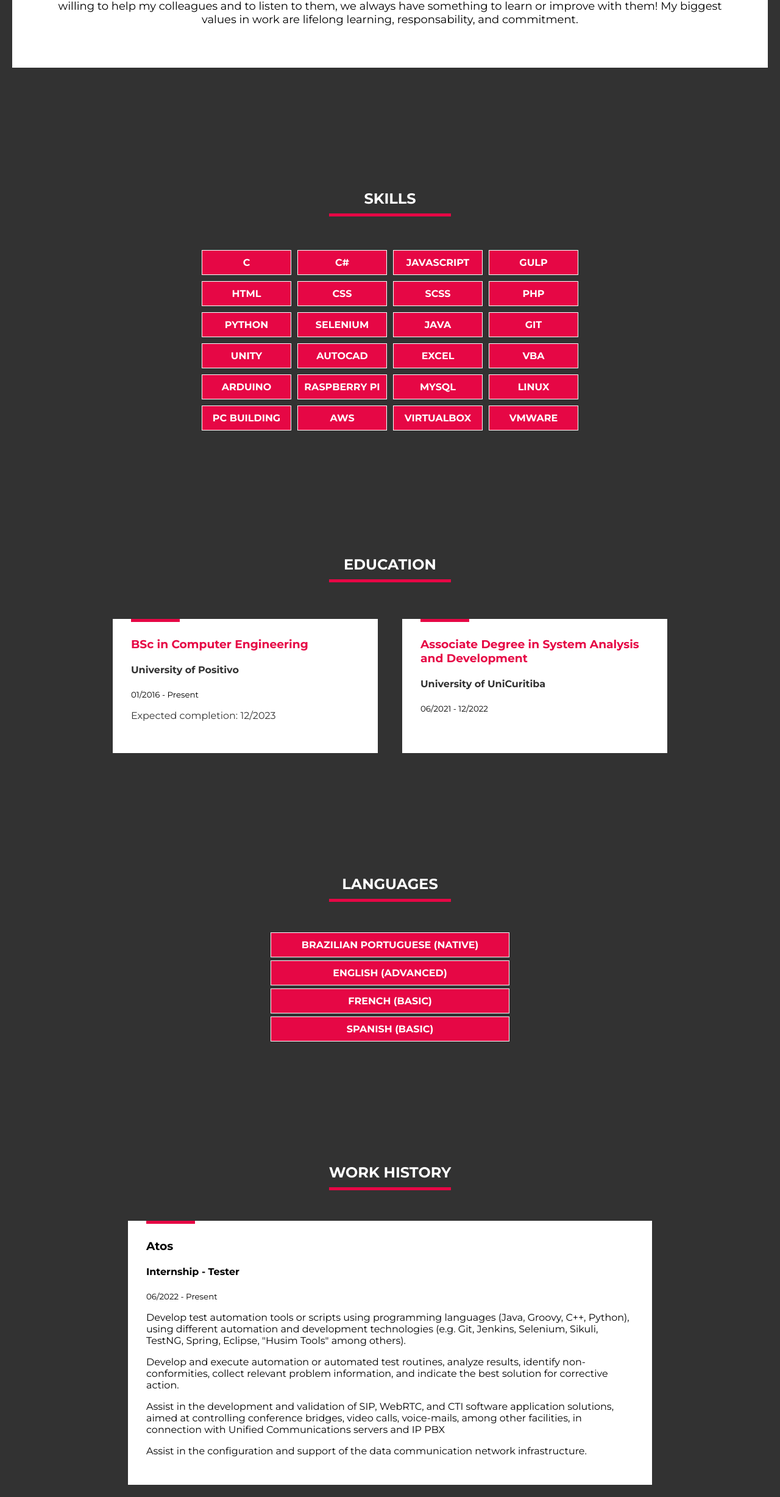
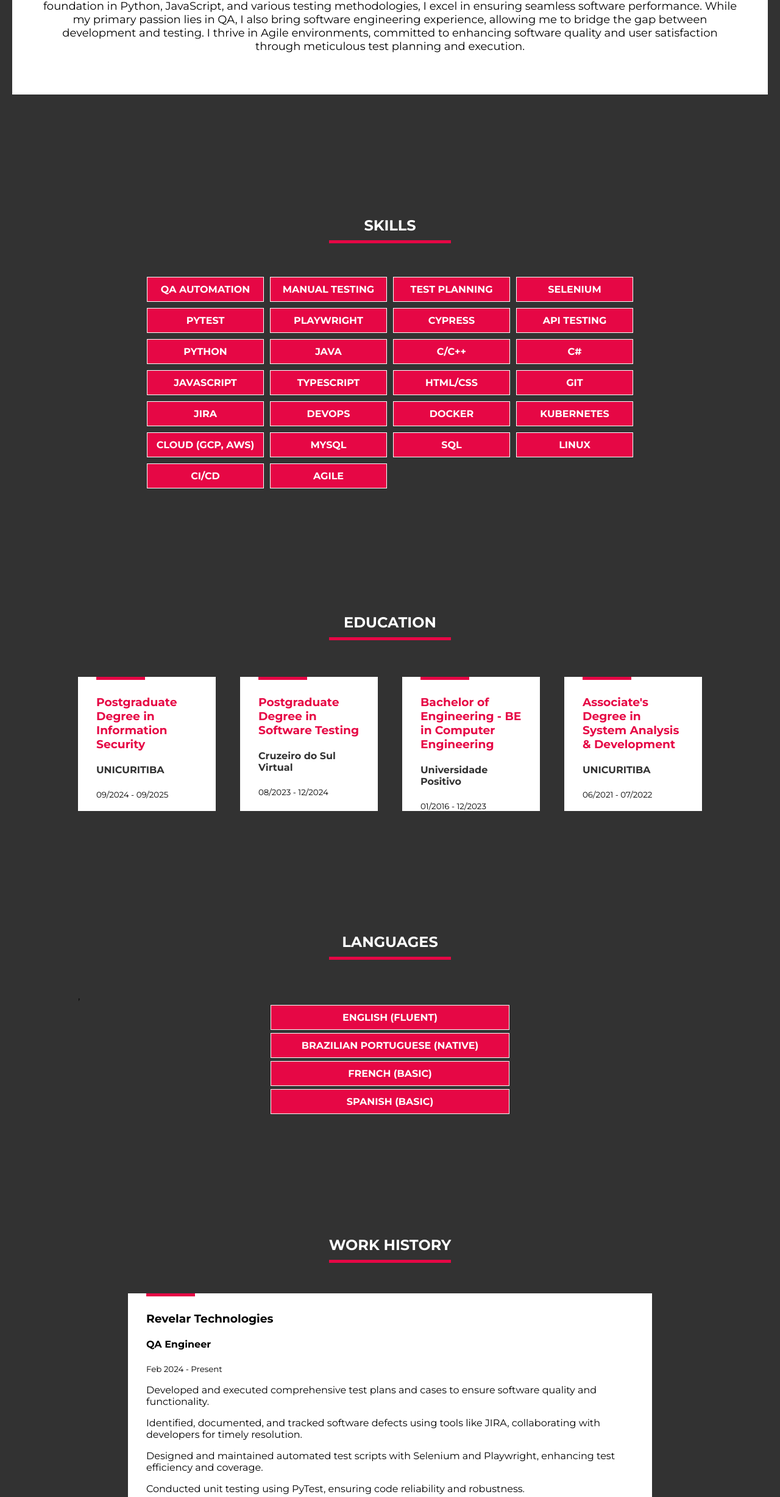
Before and after one commit to rafael-branco/portifolio, a plain HTML site: page index.html in a window 1280 px wide. Shown: the part 986-3441 px from the top of the page at 61% size. Drawn offline with Linux system fonts and the light colour scheme.

Commit message:
Add experiences, skills, and education.

```diff
--- a/JavaScript/script.js
+++ b/JavaScript/script.js
@@ -8,13 +8,14 @@ function currentAge() {
     let myBirthday = new Date("1998-06-23");
     let currentDate = new Date();
 
-    let differenceDate = currentDate - myBirthday;
+    let years = currentDate.getFullYear() - myBirthday.getFullYear();
 
-    var day = 1000 * 60 * 60 * 24;
-
-    let days = Math.floor(differenceDate / day);
-    let months = Math.floor(days / 31);
-    let years = Math.floor(months / 12);
+    if (
+        currentDate.getMonth() < myBirthday.getMonth() ||
+        (currentDate.getMonth() === myBirthday.getMonth() && currentDate.getDate() < myBirthday.getDate())
+    ) {
+        years--;
+    }
 
     return years;
 }
--- a/SCSS/styles.scss
+++ b/SCSS/styles.scss
@@ -166,16 +166,15 @@ body {
 
             background-color: $red;
 
-            width: 125px;
+            width: 170px;
             @media (max-width: 991px) {
-                max-width: 400px;
+                width: 140px;
+                font-size: smaller;
             }
             margin: 5px;
             font-weight: bold;
 
             border: 1px solid $white;
-
-
 
             padding: 10px;
             text-align: center;
--- a/index.html
+++ b/index.html
@@ -33,11 +33,15 @@
 
         <div class="about-me">
             <p>
-                Hi! I'm Rafael Branco, I'm a <span class="developer-word">developer</span>! I live in Curitiba-PR (Brazil) and I'm <span id="my-age"></span> years old.
-                I consider myself a very disciplined and hard-working person to accomplish tasks and achieve goals!
-                I am a team player, I like to collaborate with the team.
-                I'm always willing to help my colleagues and to listen to them, we always have something to learn or improve with them!
-                My biggest values in work are lifelong learning, responsability, and commitment.
+
+                Hello! I'm <span class="developer-word">Rafael Branco</span>, a dedicated <strong>QA Engineer</strong>
+                with a strong focus on delivering high-quality
+                software solutions through comprehensive testing and automation. With expertise in tools like Selenium,
+                Playwright, and WebDriverIO, and a solid foundation in Python, JavaScript, and various testing
+                methodologies, I excel in ensuring seamless software performance. While my primary passion lies in QA, I
+                also bring software engineering experience, allowing me to bridge the gap between development and
+                testing. I thrive in Agile environments, committed to enhancing software quality and user satisfaction
+                through meticulous test planning and execution.
             </p>
 
         </div>
@@ -45,39 +49,40 @@
     </div>
 
     <div class="skills-container">
-        <h2>
-            Skills
-        </h2>
-
+        <h2>Skills</h2>
         <ul class="skills-box">
-            <li class="skill">C</li>
+            <li class="skill">QA Automation</li>
+            <li class="skill">Manual Testing</li>
+            <li class="skill">Test Planning</li>
+            <li class="skill">Selenium</li>
+            <li class="skill">PyTest</li>
+            <li class="skill">Playwright</li>
+            <li class="skill">Cypress</li>
+            <li class="skill">API Testing</li>
+            <li class="skill">Python</li>
+            <li class="skill">Java</li>
+            <li class="skill">C/C++</li>
             <li class="skill">C#</li>
             <li class="skill">JavaScript</li>
-            <li class="skill">Gulp</li>
-            <li class="skill">HTML</li>
-            <li class="skill">CSS</li>
-            <li class="skill">SCSS</li>
-            <li class="skill">PHP</li>
-            <li class="skill">Python</li>
-            <li class="skill">Selenium</li>
-            <li class="skill">Java</li>
+            <li class="skill">TypeScript</li>
+            <li class="skill">HTML/CSS</li>
             <li class="skill">Git</li>
-            <li class="skill">Unity</li>
-            <li class="skill">AutoCAD</li>
-            <li class="skill">Excel</li>
-            <li class="skill">VBA</li>
-            <li class="skill">Arduino</li>
-            <li class="skill">Raspberry Pi</li>
+            <li class="skill">JIRA</li>
+            <li class="skill">DevOps</li>
+            <li class="skill">Docker</li>
+            <li class="skill">Kubernetes</li>
+
+            <li class="skill">Cloud (GCP, AWS)</li>
             <li class="skill">MySQL</li>
+            <li class="skill">SQL</li>
             <li class="skill">Linux</li>
-            <li class="skill">PC Building</li>
-            <li class="skill">AWS</li>
-            <li class="skill">VirtualBox</li>
-            <li class="skill">VMWare</li>
+            <li class="skill">CI/CD</li>
+            <li class="skill">Agile</li>
+        </ul>
+    </div>
 
 
-        </ul>
-    </div>
+
 
 
     <div class="education-container">
@@ -89,18 +94,27 @@
         <div class="education-cards-box">
 
             <div class="education-card">
-                <h3>BSc in Computer Engineering</h3>
-                <h4>University of Positivo</h4>
-                <small>01/2016 - Present</small>
-                <p>
-                    Expected completion: 12/2023
-                </p>
+                <h3>Postgraduate Degree in Information Security</h3>
+                <h4>UNICURITIBA</h4>
+                <small>09/2024 - 09/2025</small>
             </div>
 
             <div class="education-card">
-                <h3>Associate Degree in System Analysis and Development</h3>
-                <h4>University of UniCuritiba</h4>
-                <small>06/2021 - 12/2022</small>
+                <h3>Postgraduate Degree in Software Testing</h3>
+                <h4>Cruzeiro do Sul Virtual</h4>
+                <small>08/2023 - 12/2024</small>
+            </div>
+
+            <div class="education-card">
+                <h3>Bachelor of Engineering - BE in Computer Engineering</h3>
+                <h4>Universidade Positivo</h4>
+                <small>01/2016 - 12/2023</small>
+            </div>
+
+            <div class="education-card">
+                <h3>Associate's Degree in System Analysis & Development</h3>
+                <h4>UNICURITIBA</h4>
+                <small>06/2021 - 07/2022</small>
             </div>
 
 
@@ -116,9 +130,9 @@
             Languages
         </h2>
 
-        <ul class="languages-box">
+        <ul class="languages-box">,
+            <li class="language">English (Fluent)</li>
             <li class="language">Brazilian Portuguese (Native)</li>
-            <li class="language">English (Advanced)</li>
             <li class="language">French (Basic)</li>
             <li class="language">Spanish (Basic)</li>
         </ul>
@@ -129,6 +143,77 @@
         <h2>
             Work History
         </h2>
+
+        <div class="work-box">
+            <h3>Revelar Technologies</h3>
+            <h4>QA Engineer</h4>
+            <small>Feb 2024 - Present</small>
+            <p>
+                Developed and executed comprehensive test plans and cases to ensure software quality and functionality.
+            </p>
+            <p>
+                Identified, documented, and tracked software defects using tools like JIRA, collaborating with
+                developers for timely resolution.
+            </p>
+            <p>
+                Designed and maintained automated test scripts with Selenium and Playwright, enhancing test efficiency
+                and coverage.
+            </p>
+            <p>
+                Conducted unit testing using PyTest, ensuring code reliability and robustness.
+            </p>
+            <p>
+                Performed API testing using Postman and PyTest, validating endpoints and ensuring correct data flow.
+            </p>
+            <p>
+                Collaborated with cross-functional teams, including international members, to ensure comprehensive test
+                coverage, actively participating in Agile ceremonies.
+            </p>
+            <p>
+                Created detailed test documentation and provided regular status updates, contributing to transparent and
+                effective communication within the team.
+            </p>
+            <p>
+                Engaged in daily communication with native English speakers, refining cross-cultural collaboration
+                skills and enhancing remote team integration.
+            </p>
+            <p>
+                <strong>Skills:</strong> Selenium, JIRA, Playwright, Python, Agile, API testing, PyTest, Unit testing,
+                Cross-cultural communication.
+            </p>
+        </div>
+
+        <div class="work-box">
+            <h3>Atos</h3>
+            <h4>Application Developer</h4>
+            <small>Jan 2024 - May 2024</small>
+            <small>Remote</small>
+            <p>
+                Developed applications using Python, JavaScript, TypeScript, and Node.js, enhancing system
+                functionalities and integrating new features.
+            </p>
+            <p>
+                Managed tasks and project progress using JIRA/Atlassian, ensuring efficient workflow and communication
+                within the development team.
+            </p>
+            <p>
+                Implemented automated tests to improve code quality and reduce manual testing efforts, leveraging best
+                practices in test automation.
+            </p>
+            <p>
+                Utilized Kubernetes and Docker for container orchestration, and deployed applications on Google Cloud
+                Platform (GCP) to ensure scalability and reliability.
+            </p>
+            <p>
+                Collaborated with cross-functional teams, including daily interactions with native English-speaking
+                stakeholders, enhancing international communication and coordination.
+            </p>
+            <p>
+                Delivered high-quality software solutions in a dynamic, remote environment, demonstrating adaptability
+                and commitment to team goals across diverse cultural settings.
+            </p>
+        </div>
+
 
         <div class="work-box">
             <h3>Atos</h3>
@@ -173,7 +258,8 @@
                 the team, and I took on a leadership responsibility
                 on the team.</p>
 
-            <p>Also, I received a <a href="#my-awards">Honesty Award</a>, as one of the four employees with the best performance
+            <p>Also, I received a <a href="#my-awards">Honesty Award</a>, as one of the four employees with the best
+                performance
                 in the year.</p>
         </div>
 
@@ -231,7 +317,8 @@
                         Honesty Award, as one of the four employees with the best performance in the year.
                     </p>
 
-                    <a target="_blank" href="https://www.linkedin.com/feed/update/urn:li:activity:6879755209808084992/">Link to the
+                    <a target="_blank"
+                        href="https://www.linkedin.com/feed/update/urn:li:activity:6879755209808084992/">Link to the
                         LinkedIn Post</a>
                 </div>
                 <img class="award-photo" src="IMG/honesty_award.jpg">
@@ -252,7 +339,9 @@
 
                 <div class="project-content">
                     <p>
-                    This was my first e-commerce project that I did, it was made in Loja Integrada platform. At the time I was an Intern, and this project was in a final stage, so my job was to fix the CSS and JavaScript bugs.
+                        This was my first e-commerce project that I did, it was made in Loja Integrada platform. At the
+                        time I was an Intern, and this project was in a final stage, so my job was to fix the CSS and
+                        JavaScript bugs.
                     </p>
 
                     <a target="_blank" href="https://www.meugameusado.com.br/">Link to the website</a>
@@ -267,7 +356,9 @@
 
                 <div class="project-content">
                     <p>
-                    This project was made in WordPress. At the time I didn't know how to create WordPress projects, so I had a really good time learning this platform. My responsability was creating some pages with the team.
+                        This project was made in WordPress. At the time I didn't know how to create WordPress projects,
+                        so I had a really good time learning this platform. My responsability was creating some pages
+                        with the team.
                     </p>
                     <a target="_blank" href="https://veeonehealth.com/">Link to the website</a>
                 </div>
@@ -281,7 +372,8 @@
 
                 <div class="project-content">
                     <p>
-                        This is an e-commerce made in Loja Integrada, most of the work was done by me. The tecnologies and languages that I used were: JavaScript, SCSS, HTML, Gulp.
+                        This is an e-commerce made in Loja Integrada, most of the work was done by me. The tecnologies
+                        and languages that I used were: JavaScript, SCSS, HTML, Gulp.
                     </p>
                     <a target="_blank" href="https://www.roupasdabe.com.br/">Link to the website</a>
                 </div>
@@ -373,7 +465,8 @@
 
                 <div class="project-content">
                     <p>
-                        This is a project that I made everything from scratch, and even the UI Design, that I confess that I don't have much knowlodge, so it was a big challenge for me.
+                        This is a project that I made everything from scratch, and even the UI Design, that I confess
+                        that I don't have much knowlodge, so it was a big challenge for me.
                     </p>
 
                 </div>
@@ -423,7 +516,8 @@
 
                 <div class="project-content">
                     <p>
-                        I created this project to learn C# and Unity Game Engine. When I finished this project I published it in "itch.io".
+                        I created this project to learn C# and Unity Game Engine. When I finished this project I
+                        published it in "itch.io".
                     </p>
 
                     <a target="_blank" href="https://rafael-branco.itch.io/survival-caps">Link to Itch.io</a>
@@ -438,7 +532,9 @@
 
                 <div class="project-content">
                     <p>
-                        Traffic and sound intensity control for cities, where the data is shown on an Android App. My job was to connect the MySQL to the App and the Hardware part (Raspberry Pi, sensors and circuits).
+                        Traffic and sound intensity control for cities, where the data is shown on an Android App. My
+                        job was to connect the MySQL to the App and the Hardware part (Raspberry Pi, sensors and
+                        circuits).
                     </p>
 
                     <a target="_blank" href="https://youtu.be/iqxAHLMER9Y">Link to the Youtube Video</a><br>
@@ -486,7 +582,8 @@
             </div>
             <div class="contact">
 
-                <a target="_blank" href="https://www.linkedin.com/in/rafael-branco/"><i class="fa-brands fa-linkedin"></i></a>
+                <a target="_blank" href="https://www.linkedin.com/in/rafael-branco/"><i
+                        class="fa-brands fa-linkedin"></i></a>
             </div>
 
         </div>
```
Also changed, not shown: SCSS/styles.css, 1 other file. Lines whose indentation alone changed are shown as unchanged.
